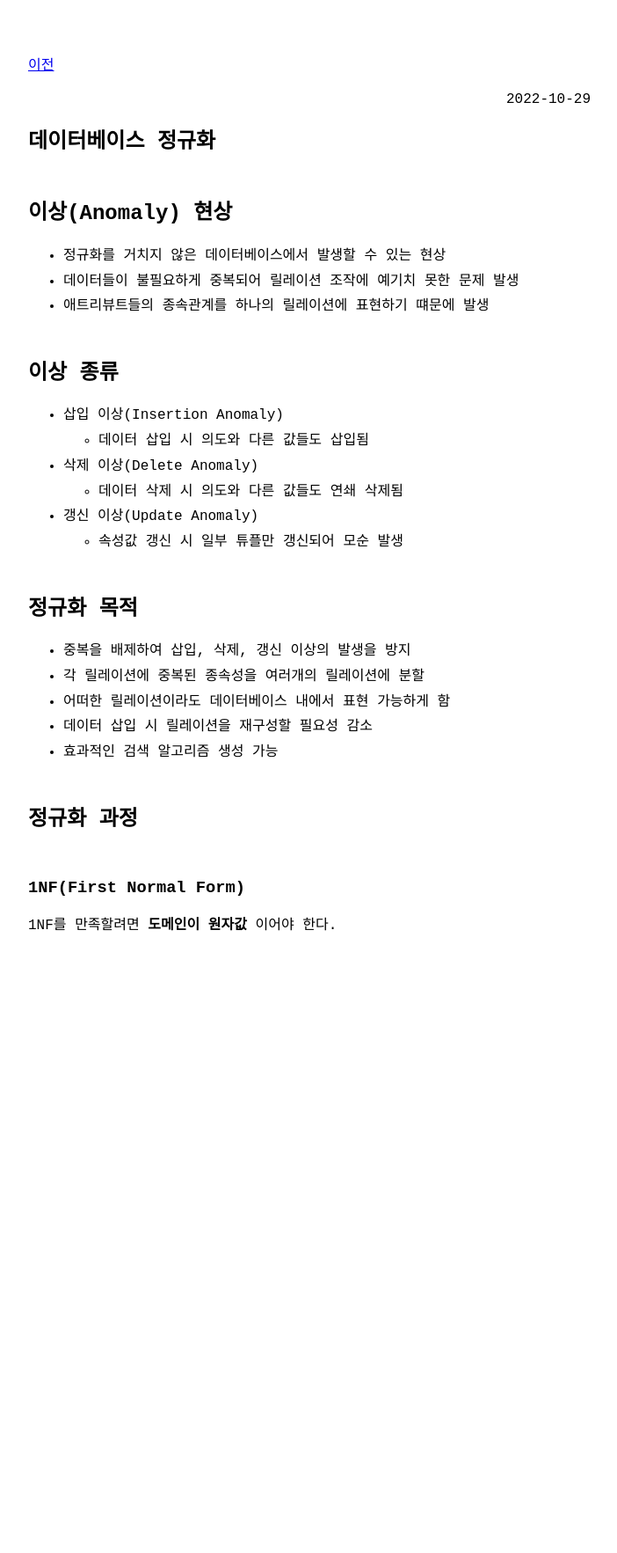
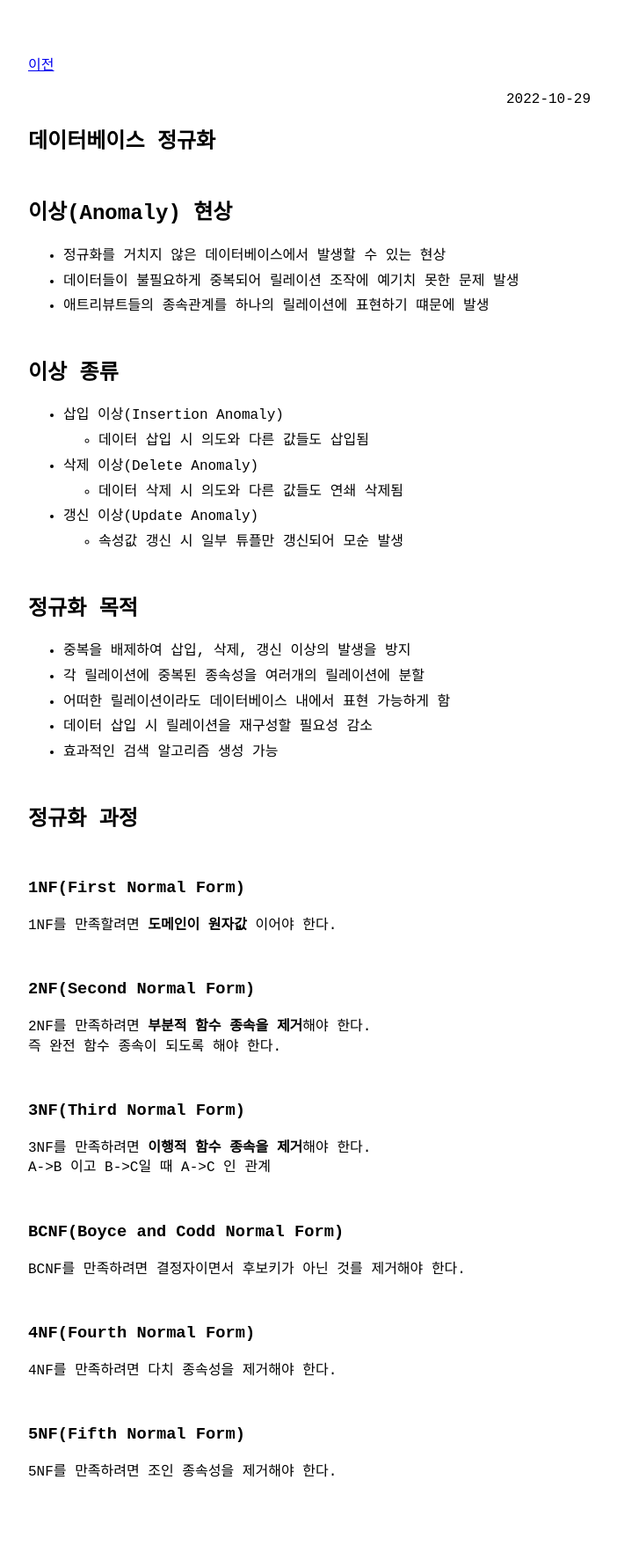
Before and after one commit to khjzzm/khjzzm.github.io, a Jekyll site: the page built from _posts/2022-10-29-DB-Normalization.md, in a window 1280 px wide. Shown: the whole page at 88% size, without its empty margins (288-990 px from the left). Built offline with Jekyll 4.4.1, drawn with Linux system fonts in a browser that asks for light colours; before the commit the page ends 1143 px from its top, so only the background shows below that.

Commit message:
DB 정규화

```diff
--- a/_posts/2022-10-29-DB-Normalization.md
+++ b/_posts/2022-10-29-DB-Normalization.md
@@ -28,3 +28,20 @@ title: 데이터베이스 정규화
 
 ### 1NF(First Normal Form)
 1NF를 만족할려면 **도메인이 원자값** 이어야 한다.
+
+### 2NF(Second Normal Form)
+2NF를 만족하려면 **부분적 함수 종속을 제거**해야 한다.
+즉 완전 함수 종속이 되도록 해야 한다.
+
+### 3NF(Third Normal Form)
+3NF를 만족하려면 **이행적 함수 종속을 제거**해야 한다.
+A->B 이고 B->C일 때 A->C 인 관계
+
+### BCNF(Boyce and Codd Normal Form)
+BCNF를 만족하려면 결정자이면서 후보키가 아닌 것를 제거해야 한다.
+
+### 4NF(Fourth Normal Form)
+4NF를 만족하려면 다치 종속성을 제거해야 한다.
+
+### 5NF(Fifth Normal Form)
+5NF를 만족하려면 조인 종속성을 제거해야 한다.
```
